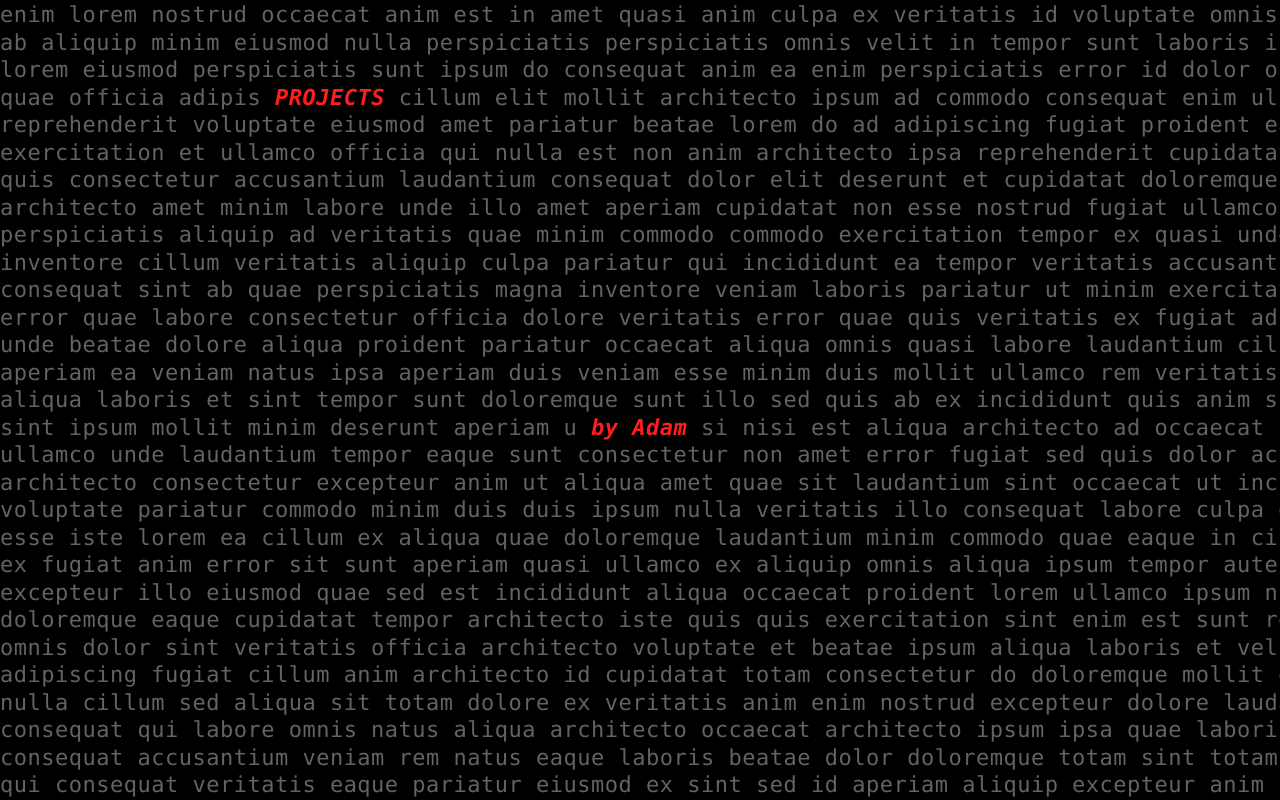
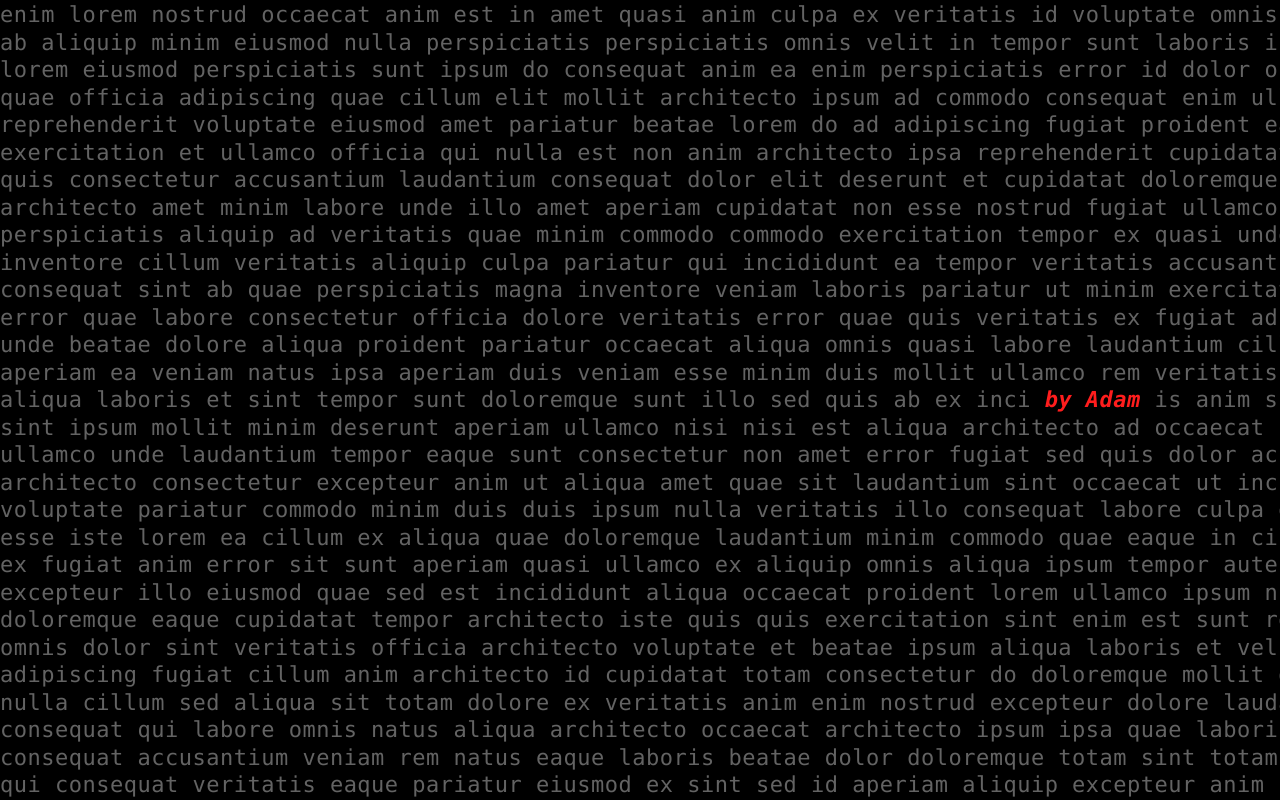
Before and after one commit to AdamJeddy/portfolio, a Next.js app: page / in a window 1280 px wide. Built offline with nearby package versions, Linux system fonts and the light colour scheme.

Commit message:
feat: add center alignment option for highlights in TextCanvas component

```diff
--- a/src/app/page.tsx
+++ b/src/app/page.tsx
@@ -18,10 +18,10 @@ export default function Home() {
       <TextCanvas
         words={homeWords}
         highlights={[
-          { text: ' PROJECTS ', href: '/projects', zone: 'upper' },
-          { text: ' WRITING ', href: '/content', zone: 'upper' },
-          { text: ' THE PERSON ', href: '/the-person', zone: 'upper' },
-          { text: ' by Adam ', zone: 'center', glitch: true },
+          // { text: ' PROJECTS ', href: '/projects', zone: 'upper' },
+          // { text: ' WRITING ', href: '/content', zone: 'upper' },
+          // { text: ' THE PERSON ', href: '/the-person', zone: 'upper' },
+          { text: ' by Adam ', zone: 'center', glitch: true, centerAligned: true },
         ]}
       />
     </main>
--- a/src/components/TextCanvas.tsx
+++ b/src/components/TextCanvas.tsx
@@ -10,6 +10,7 @@ export interface CanvasHighlight {
   href?: string
   zone?: Zone
   glitch?: boolean
+  centerAligned?: boolean
 }
 
 interface TextCanvasProps {
@@ -77,6 +78,14 @@ export default function TextCanvas({ words, highlights }: TextCanvasProps) {
       const lineCount = Math.max(10, Math.floor(viewportHeight / lineHeight))
 
       const placements: Placement[] = highlights.map((highlight, index) => {
+        // For center-aligned highlights, use exact center positioning
+        if (highlight.centerAligned) {
+          return {
+            lineIndex: Math.floor(lineCount / 2),
+            startColumn: Math.floor((extendedChars - highlight.text.length) / 2),
+          }
+        }
+
         const zone = highlight.zone ?? 'center'
         const zoneRange =
           zone === 'upper'
```
